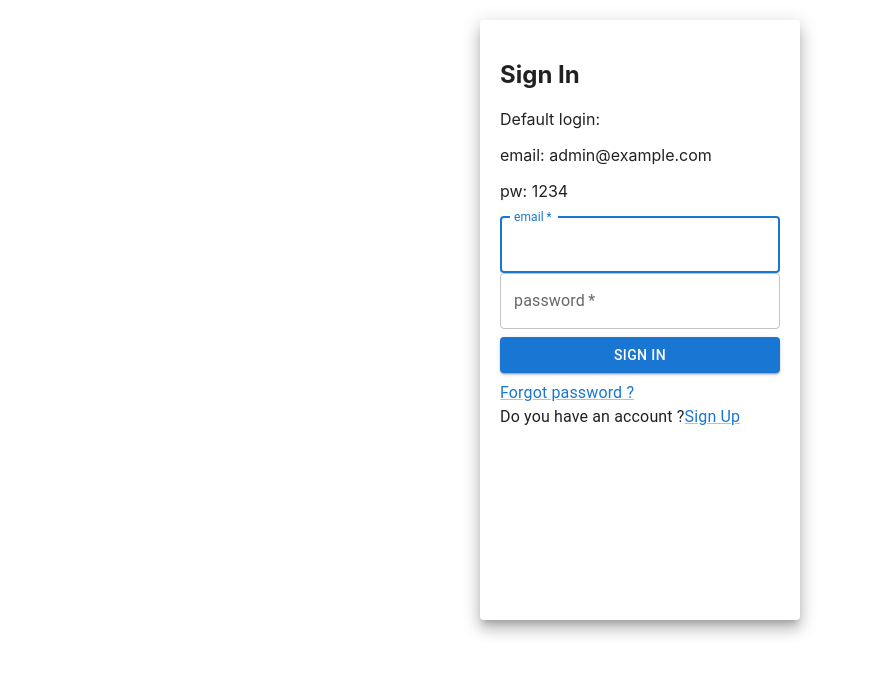
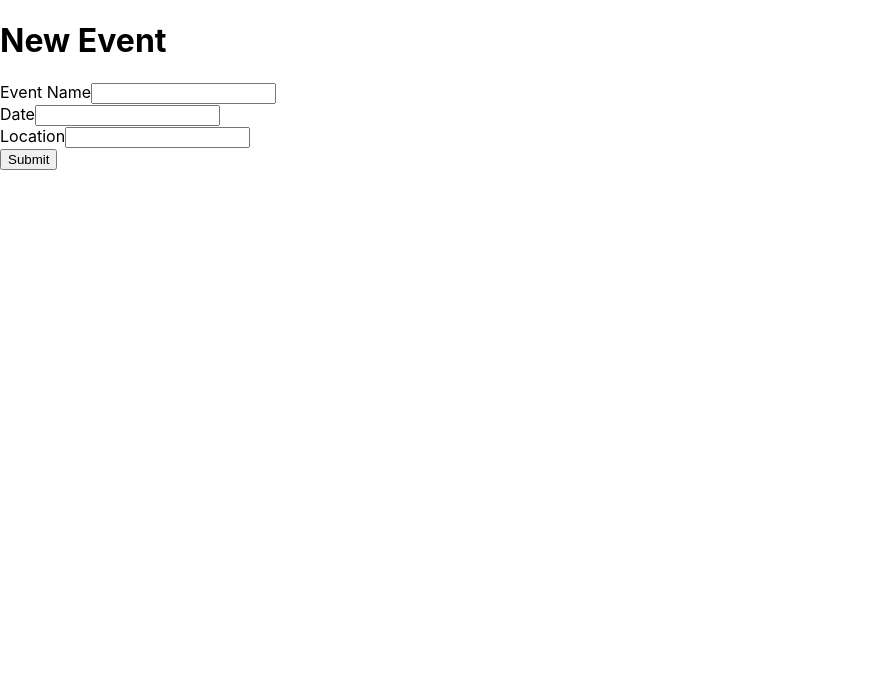
Before and after one commit to SairamVijayakumar19/PLJ2023_uek223_team4_event_frontend, a React (Create React App) app in the folder frontend/: page /addevent in a window 1280 px wide. Before the commit this address led to /login. Shown: the top 674 px of the page, without its empty margins (0-871 px from the left). Built offline with nearby package versions, Linux system fonts and the light colour scheme.

Commit message:
adding delet event and crate event

```diff
--- a/frontend/src/Router/Router.tsx
+++ b/frontend/src/Router/Router.tsx
@@ -6,7 +6,6 @@ import UserTable from "../components/pages/UserPage/UserTable";
 import UserPage from "../components/pages/UserPage/UserPage";
 import Eventpage from "../components/pages/EventPage/Eventpage";
 import EventForm from "../components/molecules/UserForm/EventForm";
-import { eventData } from "../types/models/Event.model";
 
 /**
  * Router component renders a route switch with all available pages
@@ -21,6 +20,7 @@ const Router = () => {
     <Routes>
       <Route path={"/"} element={<HomePage />} />
       <Route path={"/login"} element={<LoginPage />} />
+      <Route path={"/addevent"} element={<EventForm />} />
 
 
       <Route
@@ -39,20 +39,8 @@ const Router = () => {
           <PrivateRoute authorities={[]} element={<Eventpage />}></PrivateRoute>
         }
       />
-      <Route
-        path="/addevent"
-        element={
-          <PrivateRoute authorities={[]} element={<EventForm event={{
-            id: "",
-            guestList: "",
-            eventName: "",
-            date: "",
-            location: ""
-          }} submitActionHandler={function (values: eventData): void {
-            throw new Error("Function not implemented.");
-          } } />}></PrivateRoute>
-        }
-      />
+
+
       <Route
         path="/useredit/:userId"
         element={
--- a/frontend/src/Services/EventService.ts
+++ b/frontend/src/Services/EventService.ts
@@ -1,60 +1,39 @@
 import api from "../config/Api";
 import { eventData } from "../types/models/Event.model";
-
 
 const EventService = {
   getEvent: async () => {
     try {
-      const response = await api.get('api/events');
-      console.log("respose",response)
-        return response.data;
+      const response = await api.get("/api/events");
+
+      return response.data;
     } catch (error) {
-      console.error("Fehler beim Abrufen der Events: ", error);
+      console.error("ERRORRRRRRRR", error);
+
+      return [];
     }
   },
 
-  getById: async (id: string | number) => {
-    try {
-      const response = await api.get(`api/events/${id}`);
-      return response.data;
-    } catch (error) {
-      console.error("Fehler beim Abrufen des Events nach ID: ", error);
-      throw error;
-    }
+  getById: async (eventID: string): Promise<eventData> => {
+    const { data } = await api.get<eventData>(`/api/${eventID}`);
+
+    return data;
   },
 
   deleteEventById: async (id: string | number) => {
-    try {
-      await api.delete(`api/events/${id}`);
-      console.log("Event erfolgreich gelöscht");
-    } catch (error) {
-      console.error("Fehler beim Löschen des Events: ", error);
-      throw error;
-    }
+    return api.delete(`/api/events${id}`);
   },
 
   createEvent: async (params: eventData) => {
-    try {
-      const res = await api.post("api/events", params);
-      if (res && res.status === 200) {
-        console.log("Event erfolgreich erstellt");
-      }
-    } catch (error) {
-      console.error("Fehler beim Erstellen des Events: ", error);
-      throw error;
+    const res = await api.post("/api/events", params);
+
+    if (res && res.status === 200) {
+      console.log("event successfully created");
     }
   },
 
   updateEvent: async (params: eventData) => {
-    try {
-      const res = await api.put(`api/events/${params.id}`, params);
-      if (res && res.status === 200) {
-        console.log("Event erfolgreich aktualisiert");
-      }
-    } catch (error) {
-      console.error("Fehler beim Aktualisieren des Events: ", error);
-      throw error;
-    }
+    return api.put(`/api/events${params.id}`, params);
   },
 };
 
--- a/frontend/src/components/molecules/UserForm/EventForm.tsx
+++ b/frontend/src/components/molecules/UserForm/EventForm.tsx
@@ -1,108 +1,86 @@
-import { useFormik } from 'formik';
-import { eventData } from '../../../types/models/Event.model';
-import { Box, Button, TextField } from '@mui/material';
-import { useNavigate } from 'react-router-dom';
-import { object, string } from 'yup';
+import { useFormik } from "formik";
+import { useNavigate, useParams } from "react-router-dom";
+import EventService from "../../../Services/EventService";
 
-interface EventProps {
-  event: eventData;
-  submitActionHandler: (values: eventData) => void;
-}
+export default function EventForm() {
+  const { EventId } = useParams();
 
-const EventForm = ({ event, submitActionHandler }: EventProps) => {
   const navigate = useNavigate();
 
   const formik = useFormik({
     initialValues: {
-        id: event.id,
-        eventName: event.eventName || '',
-        date: event.date || '',
-        location: event.location || '',
-        guestList: ''
+      id: "",
+      guestList: "",
+      eventName: '',
+      date: '',
+      location: '',
     },
-    validationSchema: object({
-      eventName: string().required().min(2).max(50),
-      date: string().required(),
-      location: string().required(),
-    }),
-    onSubmit: (values: eventData) => {
-      submitActionHandler(values);
+
+    onSubmit: (values) => {
+      handleSubmit(values.eventName, values.date, values.location);
     },
-    enableReinitialize: true,
   });
 
+  const handleSubmit = (eventName: string, date: string, location: string) => {
+    EventService.createEvent({
+      eventName: eventName,
+      date: date,
+      location: location,
+      id: "",
+      guestList: "",
+    })
+      .then((response) => {
+        console.log("response", response);
+        navigate("/event");
+      })
+      .catch((e) => {
+        postMessage(e.response.data);
+      });
+  };
+
   return (
-    <>
     <form onSubmit={formik.handleSubmit}>
-        <Box sx={{ paddingTop: '15px' }}>
-          <TextField
-            id='eventName'
-            label='Event Name'
-            variant='outlined'
-            sx={{ paddingRight: '10px' }}
+      <div>
+        <h1>New Event</h1>
+
+        <label htmlFor="eventName">Event Name</label>
+
+        <input
+          id="eventName"
+          name="eventName"
+          type="text"
+          onChange={formik.handleChange}
           onBlur={formik.handleBlur}
-            onChange={formik.handleChange}
-            error={Boolean(formik.touched.eventName && formik.errors.eventName)}
           value={formik.values.eventName}
         />
-          {formik.errors.eventName && formik.touched.eventName ? (
-            <div style={{ color: 'red' }}>{formik.errors.eventName}</div>
-          ) : null}
-          <TextField
-            id='date'
-            label='Date'
-            variant='outlined'
-            sx={{ paddingRight: '10px' }}
+      </div>
+
+      <div>
+        <label htmlFor="date">Date</label>
+
+        <input
+          id="date"// Field name should match your initialValues
+          type="text"
+          onChange={formik.handleChange}
           onBlur={formik.handleBlur}
-            onChange={formik.handleChange}
-            error={Boolean(formik.touched.date && formik.errors.date)}
           value={formik.values.date}
         />
-          {formik.errors.date && formik.touched.date ? (
-            <div style={{ color: 'red' }}>{formik.errors.date}</div>
-          ) : null}
-          <TextField
-            id='location'
-            label='Location'
-            variant='outlined'
+      </div>
+
+      <div>
+        <label htmlFor="location">Location</label>
+
+        <input
+          id="location"
+          name="location" // Field name should match your initialValues
+          type="text"
+          onChange={formik.handleChange}
           onBlur={formik.handleBlur}
-            onChange={formik.handleChange}
-            error={Boolean(formik.touched.location && formik.errors.location)}
           value={formik.values.location}
         />
+      </div>
 
-          {formik.errors.location && formik.touched.location ? (
-            <div style={{ color: 'red' }}>{formik.errors.location}</div>
-          ) : null}
-        </Box>
-        <div>
-          <Button
-            sx={{ marginTop: '15px', marginRight: '10px' }}
-            variant='contained'
-            color='success'
-            type='submit'
-            disabled={!(formik.dirty && formik.isValid)}
-            onClick={() => {
-                navigate('/event');
-              }}
-          >
-            {event.id ? 'Save' : 'Add'}
-
-          </Button>
-          <Button
-            sx={{ marginTop: '15px' }}
-            variant='contained'
-            color='error'
-            onClick={() => {
-              navigate('/event');
-            }}
-          >
-            Cancel
-          </Button>
-        </div>
+      <button type="submit">Submit</button>
     </form>
-    </>
   );
-};
-
-export default EventForm;
+}
--- a/frontend/src/components/pages/EventPage/Eventpage.tsx
+++ b/frontend/src/components/pages/EventPage/Eventpage.tsx
@@ -6,7 +6,6 @@ import { Button } from "@mui/material";
 import { useNavigate } from "react-router-dom";
 import { eventData } from "../../../types/models/Event.model";
 import EventService from "../../../Services/EventService";
-import EventForm from "../../molecules/UserForm/EventForm";
 
 export default function SimplePaper() {
   const navigate = useNavigate();
@@ -65,6 +64,7 @@ export default function SimplePaper() {
                 <div>Date: {event.date}</div>
                 <br />
                 <button>Edit Event</button>
+                <button>Delete Event</button>
               </Paper>
             </Grid>
           ))}
```
Lines whose indentation alone changed are shown as unchanged.
